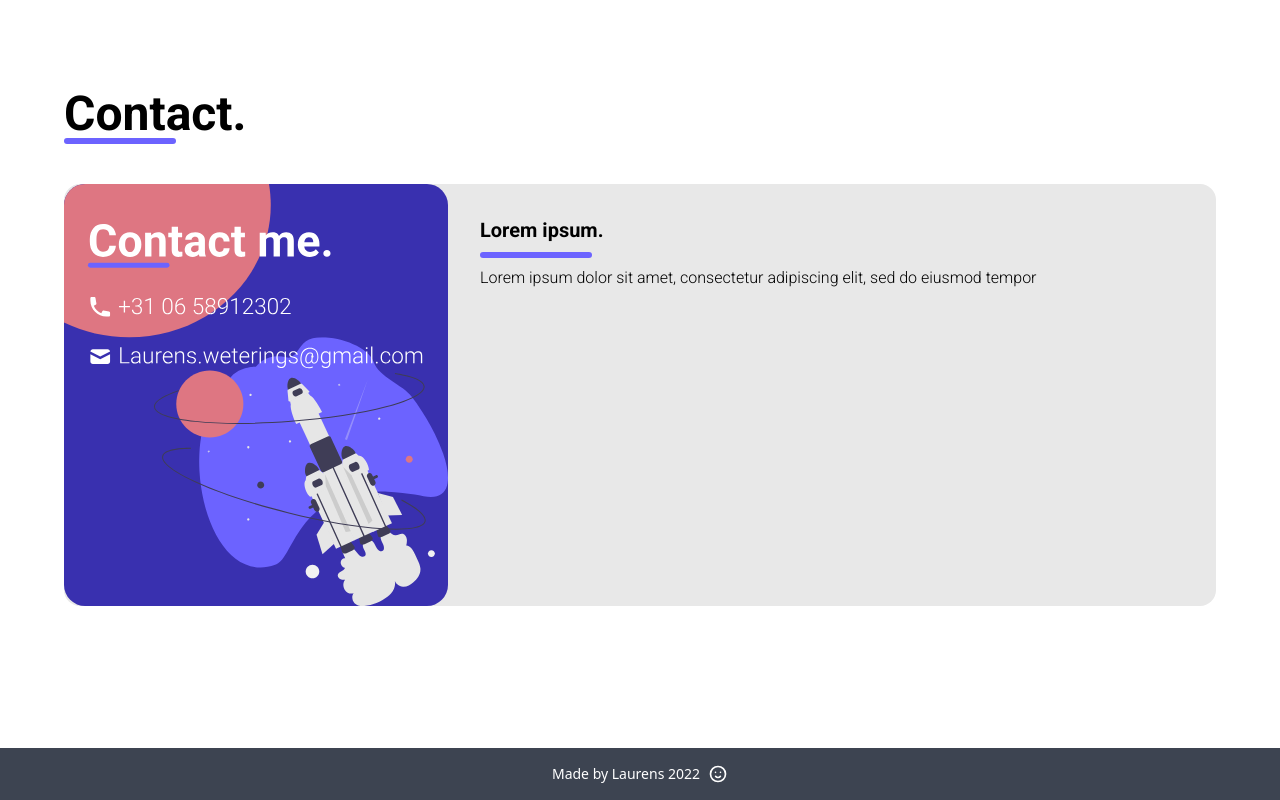
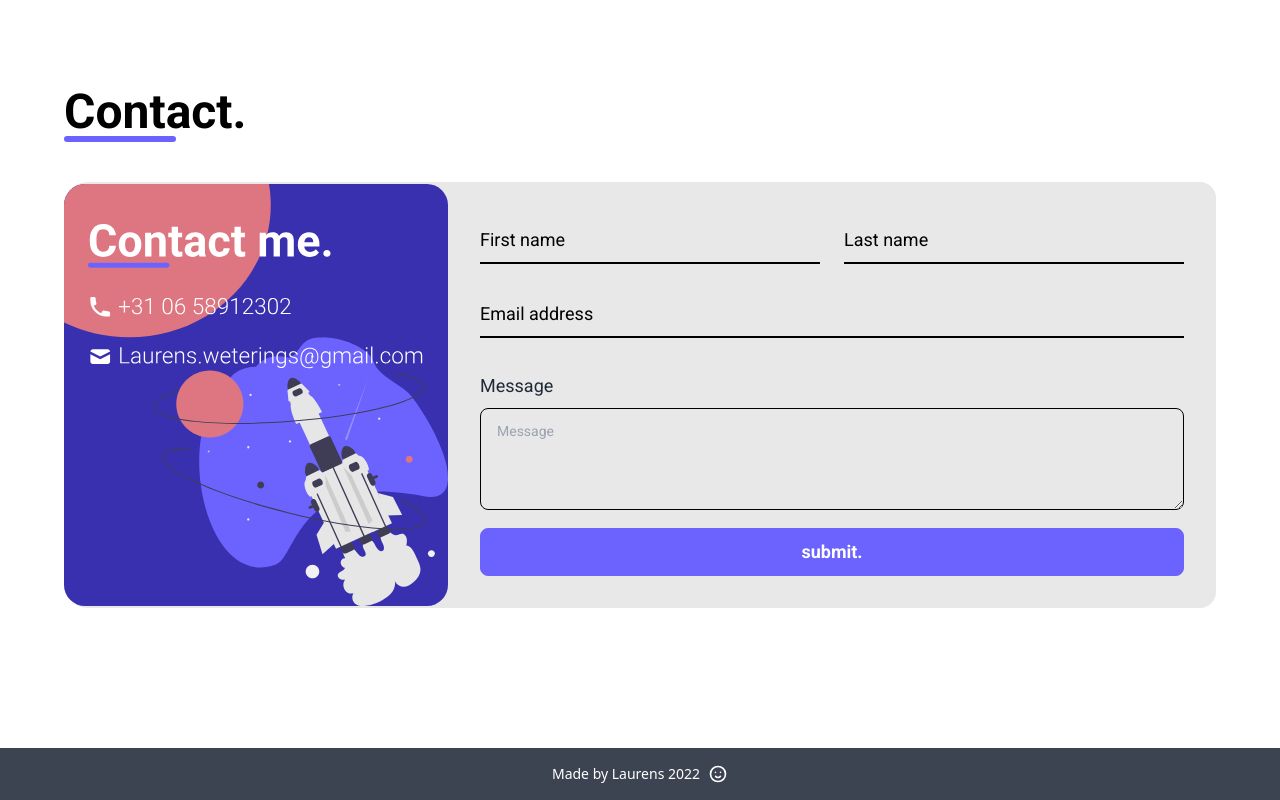
Before and after one commit to 0xLaurens/0xLaurens.com, a Vue app: page / in a window 1280 px wide. Shown: the part 3324-4124 px from the top of the page. Built offline with nearby package versions, Linux system fonts and the light colour scheme.

Commit message:
Contact: form layout

```diff
--- a/src/components/home/contact.vue
+++ b/src/components/home/contact.vue
@@ -8,19 +8,63 @@
                 </h1>
             </div>
 
-            <div class="col-span-3 md:col-span-1 row-span-3 bg-base-200 rounded-2xl rounded-r-none">
-                <img class="rounded-xl md:rounded-tl-none h-full" src="../../assets/contact.svg" />
+            <div class="col-span-3 md:col-span-1 row-span-3 bg-base-200 rounded-3xl rounded-r-none">
+                <img class="h-full" src="../../assets/contact.svg" />
             </div>
 
             <div class="col-span-3 md:col-span-2 row-span-3">
                 <div class="card md:rounded-l-none bg-base-200 h-full">
-                    <div class="card-body">
-                        <h2 class="card-title text-black">Lorem ipsum.</h2>
-                        <div class="line w-32" />
-                        <p class="font-light text-black">
-                            Lorem ipsum dolor sit amet, consectetur adipiscing elit, sed do eiusmod
-                            tempor
-                        </p>
+                    <div class="card-body text-lg font-normal font-custom">
+                        <form>
+                            <div class="grid md:grid-cols-2 md:gap-6">
+                                <div class="relative z-0 mb-6 w-full group">
+                                    <input
+                                        type="text"
+                                        class="block py-2.5 px-0 w-full bg-transparent border-0 border-b-2 border-black appearance-none focus:outline-none focus:ring-0 focus:border-primary peer"
+                                        placeholder=" "
+                                        required
+                                    />
+                                    <label
+                                        class="peer-focus:font-medium absolute text-black duration-300 transform -translate-y-6 scale-75 top-3 -z-10 origin-[0] peer-focus:left-0 peer-focus:text-primary peer-placeholder-shown:scale-100 peer-placeholder-shown:translate-y-0 peer-focus:scale-75 peer-focus:-translate-y-6"
+                                        >First name</label
+                                    >
+                                </div>
+                                <div class="relative z-0 mb-6 w-full group">
+                                    <input
+                                        class="block py-2.5 px-0 w-full bg-transparent border-0 border-b-2 border-black appearance-none focus:outline-none focus:ring-0 focus:border-primary peer"
+                                        placeholder=" "
+                                        required
+                                    />
+                                    <label
+                                        for="floating_last_name"
+                                        class="peer-focus:font-medium absolute text-black duration-300 transform -translate-y-6 scale-75 top-3 -z-10 origin-[0] peer-focus:left-0 peer-focus:text-primary peer-placeholder-shown:scale-100 peer-placeholder-shown:translate-y-0 peer-focus:scale-75 peer-focus:-translate-y-6"
+                                        >Last name</label
+                                    >
+                                </div>
+                            </div>
+                            <div class="relative z-0 mb-6 w-full group">
+                                <input
+                                    type="email"
+                                    class="block py-2.5 px-0 w-full bg-transparent border-0 border-b-2 border-black appearance-none focus:outline-none focus:ring-0 focus:border-primary peer"
+                                    placeholder=" "
+                                    required
+                                />
+                                <label
+                                    for="floating_email"
+                                    class="peer-focus:font-medium absolute text-black duration-300 transform -translate-y-6 scale-75 top-3 -z-10 origin-[0] peer-focus:left-0 peer-focus:text-primary peer-placeholder-shown:scale-100 peer-placeholder-shown:translate-y-0 peer-focus:scale-75 peer-focus:-translate-y-6"
+                                    >Email address</label
+                                >
+                            </div>
+                            <div class="py-2.5">
+                                <label for="message" class="block mb-2">Message</label>
+                                <textarea
+                                    class="textarea bg-inherit textarea-bordered border-black focus:border-primary resize-y w-full capitalize font-custom"
+                                    rows="3"
+                                    placeholder="message"
+                                ></textarea>
+                            </div>
+                            <button class="btn btn-primary w-full text-lg">Submit.</button>
+                        </form>
                     </div>
                 </div>
             </div>
```
